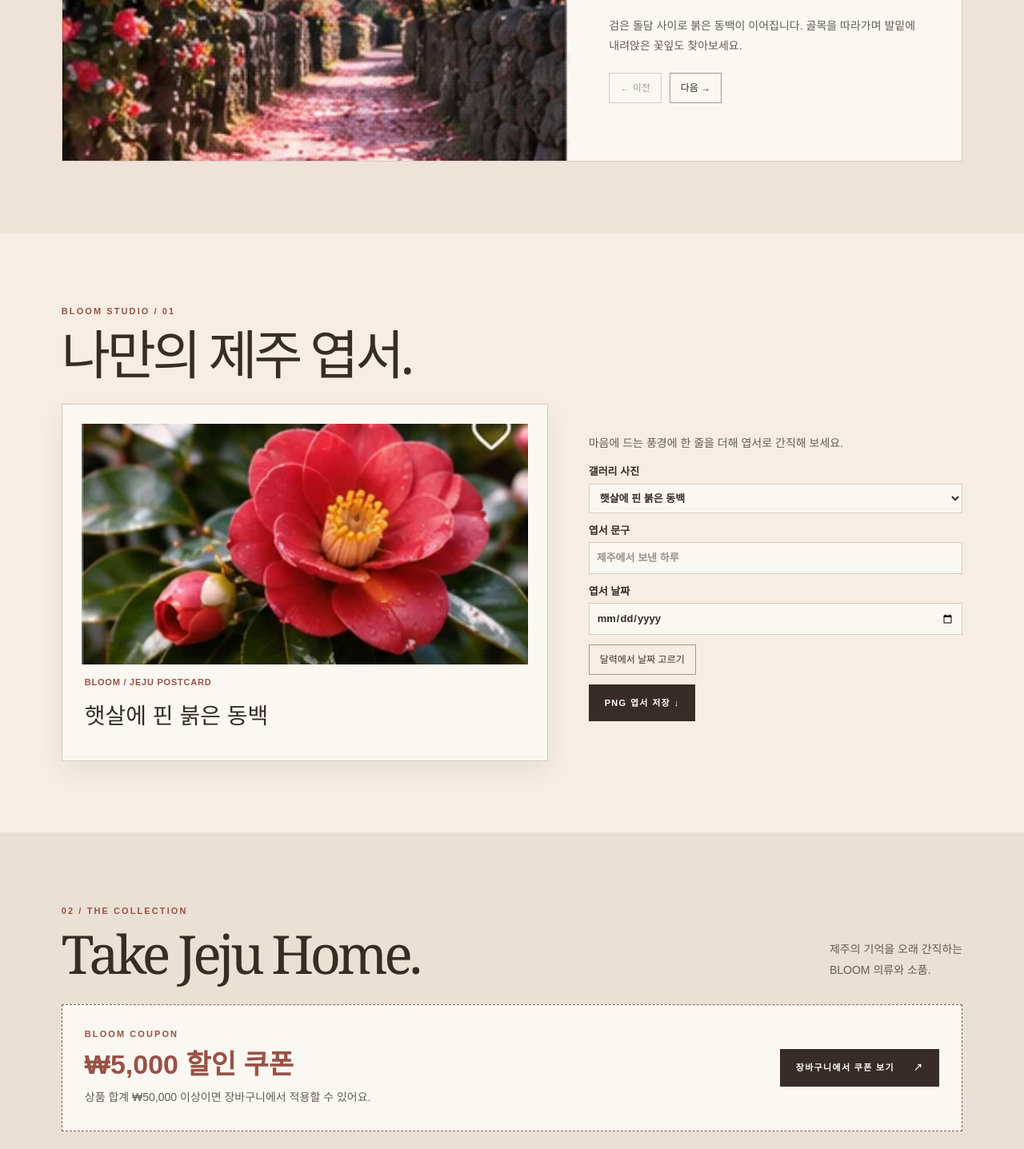
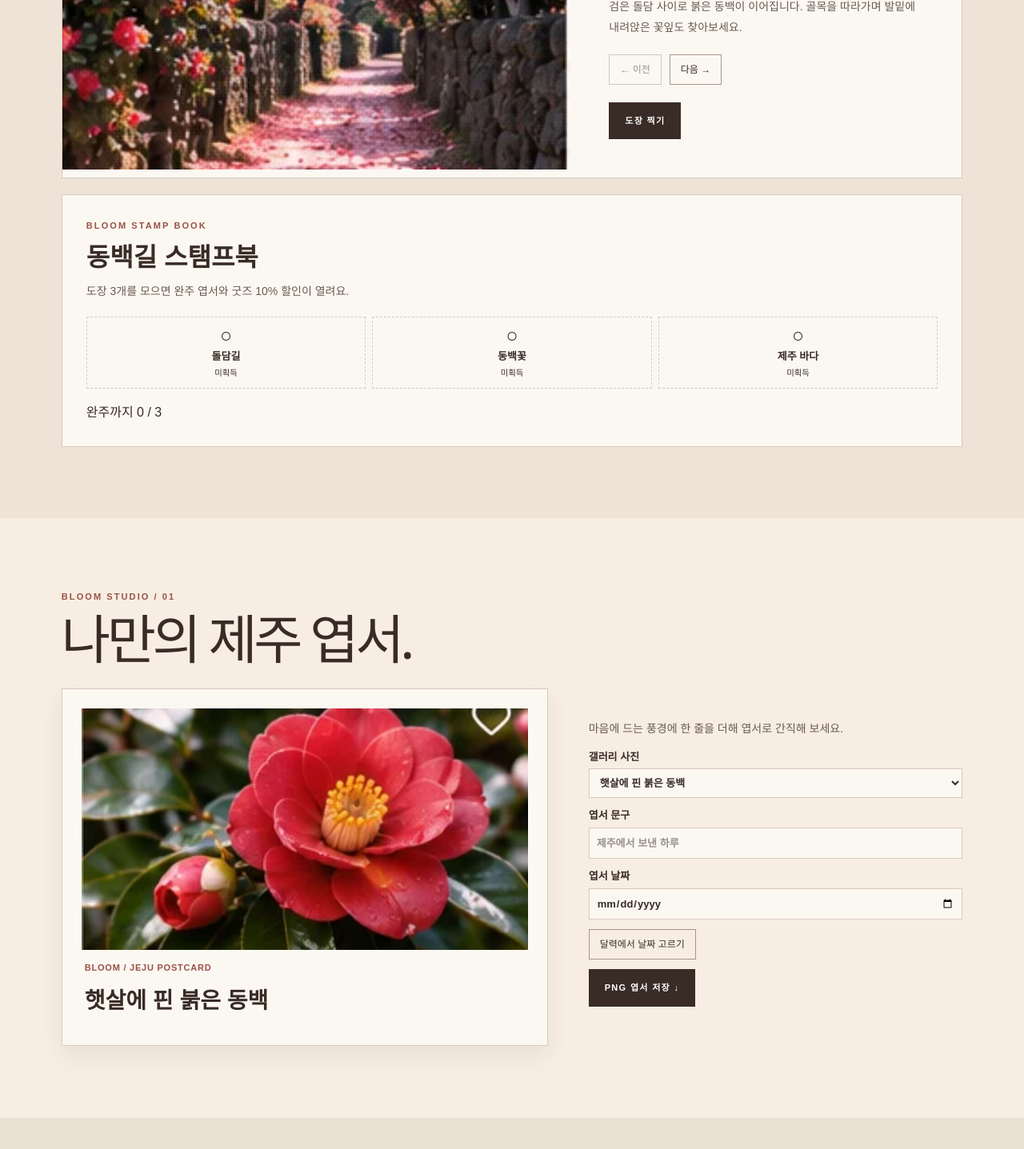
Before and after one commit to xujihua06-star/test, a Next.js app: page / in a window 1280 px wide. Shown: the part 5240-6677 px from the top of the page at 80% size. Built offline with nearby package versions, Linux system fonts and the light colour scheme.

Commit message:
동백길 스탬프북과 완주 할인 추가

```diff
--- a/app/bloom.module.css
+++ b/app/bloom.module.css
@@ -324,3 +324,6 @@
 
 .calendarReturn { padding: 0 var(--gutter) 45px; background: #f9f2e7; text-align: center; }
 .calendarReturn a { display: inline-block; }
+
+.stampOffer { margin: 0 0 16px; color: var(--accent); font-size: 14px; font-weight: 700; }
+.site .stampOffer a { text-decoration: underline; text-underline-offset: 4px; }
--- a/app/experiences.module.css
+++ b/app/experiences.module.css
@@ -35,3 +35,14 @@
   .postcardGrid, .tourCard { grid-template-columns: minmax(0, 1fr); }
   .giftGrid { grid-template-columns: repeat(2, minmax(0, 1fr)); }
 }
+
+.tourContent button:disabled { opacity: .5; cursor: default; }
+.stampBook { margin-top: 20px; padding: clamp(16px, 4vw, 30px); border: 1px solid var(--line); background: var(--paper); }
+.stampBook h3 { margin: 6px 0; font-size: clamp(21px, 3vw, 32px); font-weight: 700; }
+.stampSlots { display: grid; grid-template-columns: repeat(3, minmax(0, 1fr)); gap: 8px; margin: 18px 0; padding: 0; list-style: none; }
+.stampSlots li { display: grid; justify-items: center; gap: 4px; padding: 10px 4px; border: 1px dashed var(--line); text-align: center; font-size: 13px; }
+.stampSlots li[data-collected="true"] { border-color: var(--accent); background: #f4e7dc; color: var(--accent); }
+.stampSlots li > span { font-size: 25px; line-height: 1; }
+.stampLinks { display: flex; flex-wrap: wrap; gap: 8px; }
+.cardPreview figcaption .postcardMessage { align-items: end; color: var(--ink); letter-spacing: normal; }
+.postcardStamp { flex: 0 0 auto; border: 2px solid var(--accent); border-radius: 50%; padding: 6px 8px; color: var(--accent); text-align: center; transform: rotate(-7deg); }
--- a/app/experiences.tsx
+++ b/app/experiences.tsx
@@ -5,13 +5,13 @@ import styles from "./experiences.module.css";
 import bloom from "./bloom.module.css";
 
 type Photo = { id: string; title: string };
-type TourStop = Photo & { story: string };
+type TourStop = Photo & { story: string; stamp: string; symbol: string };
 type GiftProduct = { name: string; price: number; options: string[] };
 type GiftItem = { name: string; price: number; option: string };
 const image = (id: string) => "/bloom/" + id + ".webp";
 const won = (price: number) => price.toLocaleString("ko-KR") + "원";
 
-export function Postcard({ photos, date, setDate }: { photos: Photo[]; date: string; setDate: (date: string) => void }) {
+export function Postcard({ photos, date, setDate, completedTour }: { photos: Photo[]; date: string; setDate: (date: string) => void; completedTour: boolean }) {
   const [photoId, setPhotoId] = useState(photos[0].id);
   const [message, setMessage] = useState("");
   const [exportState, setExportState] = useState("");
@@ -46,7 +46,23 @@ export function Postcard({ photos, date, setDate }: { photos: Photo[]; date: str
       ctx.textAlign = "left";
       ctx.fillStyle = "#392b25";
       ctx.font = '42px "Malgun Gothic", sans-serif';
-      ctx.fillText(message.trim() || photo.title, 52, 797, 1096);
+      ctx.fillText(message.trim() || photo.title, 52, 797, completedTour ? 900 : 1096);
+      if (completedTour) {
+        ctx.save();
+        ctx.translate(1080, 798);
+        ctx.rotate(-0.12);
+        ctx.strokeStyle = "#9a5145";
+        ctx.lineWidth = 4;
+        ctx.beginPath();
+        ctx.ellipse(0, 0, 72, 51, 0, 0, Math.PI * 2);
+        ctx.stroke();
+        ctx.fillStyle = "#9a5145";
+        ctx.textAlign = "center";
+        ctx.font = "bold 19px sans-serif";
+        ctx.fillText("BLOOM", 0, -5);
+        ctx.fillText("동백길 완주", 0, 22);
+        ctx.restore();
+      }
 
       const blob = await new Promise<Blob | null>((resolve) => canvas.toBlob(resolve, "image/png"));
       if (!blob) throw new Error("Image export failed");
@@ -75,7 +91,10 @@ export function Postcard({ photos, date, setDate }: { photos: Photo[]; date: str
           <img src={image(photo.id)} alt={photo.title} loading="lazy" />
           <figcaption>
             <div><span>BLOOM / JEJU POSTCARD</span><time dateTime={date || undefined}>{dateLabel}</time></div>
-            <p>{message.trim() || photo.title}</p>
+            <div className={styles.postcardMessage}>
+              <p>{message.trim() || photo.title}</p>
+              {completedTour && <span className={styles.postcardStamp}>BLOOM<br />동백길 완주</span>}
+            </div>
           </figcaption>
         </figure>
         <div className={styles.fields}>
@@ -92,7 +111,13 @@ export function Postcard({ photos, date, setDate }: { photos: Photo[]; date: str
   );
 }
 
-export function PhotoTour({ stops }: { stops: TourStop[] }) {
+export function PhotoTour({ stops, stamps, onStamp, complete, discountRate }: {
+  stops: TourStop[];
+  stamps: string[];
+  onStamp: (id: string) => void;
+  complete: boolean;
+  discountRate: number;
+}) {
   const [index, setIndex] = useState(0);
   const stop = stops[index];
   return (
@@ -111,7 +136,29 @@ export function PhotoTour({ stops }: { stops: TourStop[] }) {
             <button type="button" className={bloom.outline} disabled={index === 0} onClick={() => setIndex(index - 1)}>← 이전</button>
             <button type="button" className={bloom.outline} disabled={index === stops.length - 1} onClick={() => setIndex(index + 1)}>다음 →</button>
           </div>
+          <button type="button" className={bloom.cta} disabled={stamps.includes(stop.id)} onClick={() => onStamp(stop.id)}>
+            {stamps.includes(stop.id) ? "✓ 도장 받았어요" : "도장 찍기"}
+          </button>
         </div>
+      </div>
+      <div className={styles.stampBook}>
+        <p className={bloom.eyebrow}>BLOOM STAMP BOOK</p>
+        <h3>동백길 스탬프북</h3>
+        <p className={bloom.copy}>도장 {stops.length}개를 모으면 완주 엽서와 굿즈 {discountRate}% 할인이 열려요.</p>
+        <ul className={styles.stampSlots}>
+          {stops.map(({ id, stamp, symbol }) => (
+            <li key={id} data-collected={stamps.includes(id)}>
+              <span aria-hidden="true">{stamps.includes(id) ? symbol : "○"}</span>
+              <strong>{stamp}</strong>
+              <small>{stamps.includes(id) ? "획득" : "미획득"}</small>
+            </li>
+          ))}
+        </ul>
+        <p role="status">{complete ? "동백길 완주!" : "완주까지 " + stamps.length + " / " + stops.length}</p>
+        {complete && <div className={styles.stampLinks}>
+          <a className={bloom.cta} href="#postcard">완주 엽서 만들기 ↗</a>
+          <a className={bloom.cta} href="#collection">굿즈 둘러보기 ↗</a>
+        </div>}
       </div>
     </section>
   );
--- a/app/page.tsx
+++ b/app/page.tsx
@@ -41,10 +41,12 @@ const products = [
 const outfit = { name: "BLOOM 재킷·팬츠 세트", price: 129000, options: ["S", "M", "L"] };
 const postcardPhotos = photos.map(([id, title]) => ({ id, title }));
 const tourStops = [
-  { id: "alley", title: "붉은 꽃이 이어지는 돌담길", story: "검은 돌담 사이로 붉은 동백이 이어집니다. 골목을 따라가며 발밑에 내려앉은 꽃잎도 찾아보세요." },
-  { id: "camellia", title: "가까이에서 만나는 동백", story: "짙은 초록 잎 사이, 붉은 꽃잎 가운데 노란 꽃술이 보입니다. 걸음을 멈추면 멀리서는 보이지 않던 색이 드러납니다." },
-  { id: "sea", title: "골목 끝에서 만나는 바다", story: "유채꽃 너머로 바다가 펼쳐집니다. 돌담길에서 시작한 산책을 수평선을 바라보며 마무리해 보세요." },
+  { id: "alley", stamp: "돌담길", symbol: "▧", title: "붉은 꽃이 이어지는 돌담길", story: "검은 돌담 사이로 붉은 동백이 이어집니다. 골목을 따라가며 발밑에 내려앉은 꽃잎도 찾아보세요." },
+  { id: "camellia", stamp: "동백꽃", symbol: "✿", title: "가까이에서 만나는 동백", story: "짙은 초록 잎 사이, 붉은 꽃잎 가운데 노란 꽃술이 보입니다. 걸음을 멈추면 멀리서는 보이지 않던 색이 드러납니다." },
+  { id: "sea", stamp: "제주 바다", symbol: "≈", title: "골목 끝에서 만나는 바다", story: "유채꽃 너머로 바다가 펼쳐집니다. 돌담길에서 시작한 산책을 수평선을 바라보며 마무리해 보세요." },
 ];
+const stampKey = "bloom-tour-stamps";
+const stampRate = 10;
 type BagProduct = { name: string; price: number; option: string };
 type BagItem = BagProduct & { quantity: number };
 const bagKey = "bloom-bag-v1";
@@ -77,6 +79,7 @@ export default function Home() {
   const [bag, setBag] = useState<BagItem[]>([]);
   const [bagLoaded, setBagLoaded] = useState(false);
   const [couponApplied, setCouponApplied] = useState(false);
+  const [stamps, setStamps] = useState<string[]>([]);
   const [preview, setPreview] = useState<{ title: string; urls: string[] }>();
   const [message, setMessage] = useState("");
   const [postcardDate, setPostcardDate] = useState("");
@@ -84,6 +87,26 @@ export default function Home() {
   const photoDialog = useRef<HTMLDialogElement>(null);
   const bagDialog = useRef<HTMLDialogElement>(null);
   const previewUrls = useRef<string[]>([]);
+
+  useEffect(() => {
+    try {
+      const stored: unknown = JSON.parse(localStorage.getItem(stampKey) ?? "[]");
+      if (Array.isArray(stored)) setStamps(tourStops.filter((stop) => stored.includes(stop.id)).map((stop) => stop.id));
+    } catch {
+      // Keep the stamp book available without storage.
+    }
+  }, []);
+
+  function collectStamp(id: string) {
+    if (stamps.includes(id)) return;
+    const next = [...stamps, id];
+    setStamps(next);
+    try {
+      localStorage.setItem(stampKey, JSON.stringify(next));
+    } catch {
+      // Keep stamps for this visit.
+    }
+  }
 
   useEffect(() => {
     try {
@@ -159,7 +182,11 @@ export default function Home() {
   const bagCount = bag.reduce((total, item) => total + item.quantity, 0);
   const shipping = subtotal > 0 && subtotal < 50000 ? 3000 : 0;
   const couponEligible = subtotal >= coupon.minimum;
-  const discount = couponApplied && couponEligible ? coupon.amount : 0;
+  const tourComplete = tourStops.every(({ id }) => stamps.includes(id));
+  const stampDiscount = tourComplete ? Math.floor(subtotal * stampRate / 100) : 0;
+  const couponDiscount = couponApplied && couponEligible ? coupon.amount : 0;
+  const discount = Math.max(couponDiscount, stampDiscount);
+  const stampWins = stampDiscount > 0 && stampDiscount >= couponDiscount;
 
   function addToBag(...additions: BagProduct[]) {
     setBag((current) => additions.reduce((items, item) => {
@@ -268,8 +295,8 @@ export default function Home() {
           <p className={styles.note}>갤러리의 풍경은 시연용 예시 이미지입니다. 즐겨찾기는 현재 브라우저에 저장됩니다.</p>
         </section>
 
-        <PhotoTour stops={tourStops} />
-        <Postcard photos={postcardPhotos} date={postcardDate} setDate={setPostcardDate} />
+        <PhotoTour stops={tourStops} stamps={stamps} onStamp={collectStamp} complete={tourComplete} discountRate={stampRate} />
+        <Postcard photos={postcardPhotos} date={postcardDate} setDate={setPostcardDate} completedTour={tourComplete} />
         <section className={styles.collection + " " + styles.section} id="collection">
           <Heading label="02 / THE COLLECTION" title="Take Jeju Home.">제주의 기억을 오래 간직하는<br />BLOOM 의류와 소품.</Heading>
           <aside className={styles.collectionCoupon} aria-label="할인 쿠폰 안내">
@@ -282,6 +309,7 @@ export default function Home() {
               장바구니에서 쿠폰 보기 <span aria-hidden="true">↗</span>
             </button>
           </aside>
+          <p className={styles.stampOffer}><a href="#photo-tour">동백길 스탬프북 완주 혜택 · 굿즈 {stampRate}% 할인 ↗</a></p>
           <div className={styles.grid}>
             {products.map((product) => (
               <article className={styles.card} key={product.id}>
@@ -384,14 +412,17 @@ export default function Home() {
             <strong>{won(coupon.amount)} 할인 쿠폰</strong>
             <p role="status">{!couponEligible
               ? `상품 금액 ${won(coupon.minimum - subtotal)} 더 담으면 사용 가능`
-              : couponApplied ? "쿠폰이 적용되었습니다." : `상품 합계 ${won(coupon.minimum)} 이상 구매 시 사용 가능`}</p>
+              : couponApplied
+                ? stampWins ? "더 큰 완주 할인이 적용됩니다." : "쿠폰이 적용되었습니다."
+                : `상품 합계 ${won(coupon.minimum)} 이상 구매 시 사용 가능`}</p>
           </div>
           <button className={styles.outline} type="button" disabled={!couponEligible && !couponApplied} onClick={() => setCouponApplied(!couponApplied)}>
             {couponApplied ? "적용 해제" : "쿠폰 적용"}
           </button>
         </div>
+        {tourComplete && <p className={styles.stampOffer}>동백길 완주 · 굿즈 {stampRate}% 할인 자동 적용. 쿠폰과 중복되지 않습니다.</p>}
         <p>상품 {won(subtotal)} + 배송 {won(shipping)}</p>
-        {discount > 0 && <p>쿠폰 할인 −{won(discount)}</p>}
+        {discount > 0 && <p>{stampWins ? "동백길 완주 할인" : "쿠폰 할인"} −{won(discount)}</p>}
         <strong aria-live="polite">합계 {won(subtotal + shipping - discount)}</strong>
         <p className={styles.note}>실물 상품 ₩50,000 이상 무료배송 · 결제는 제공되지 않는 시연용 장바구니입니다.</p>
       </dialog>
```
